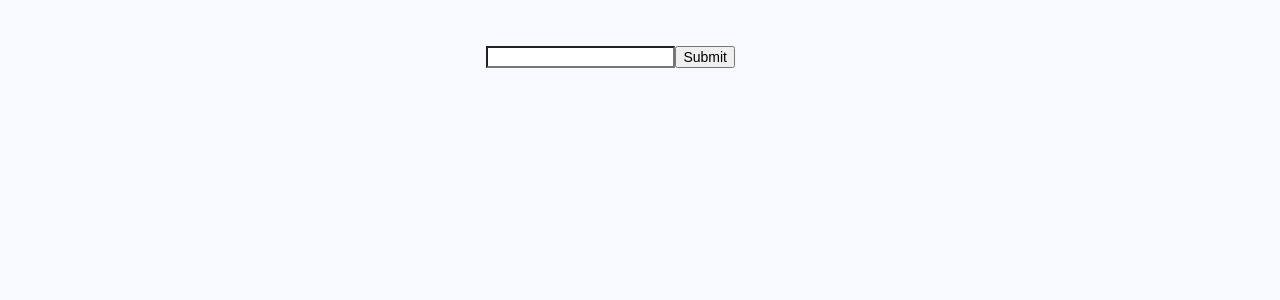
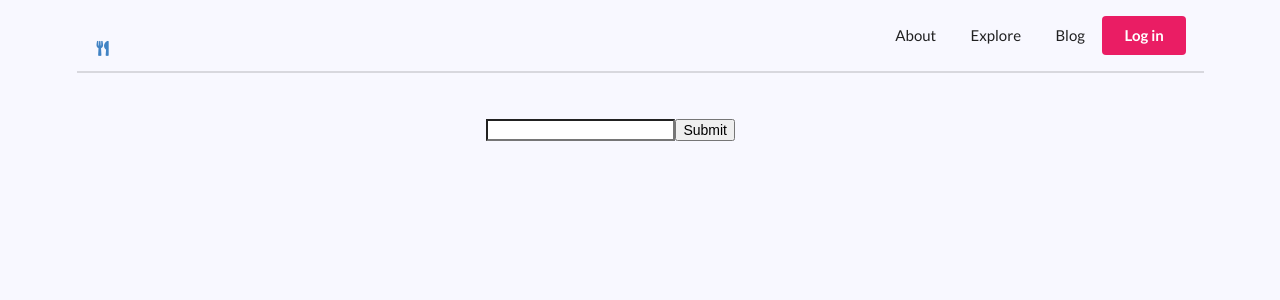
Before and after one commit to zzmarkzz321/Send-Fudes, a React app: page / in a window 1280 px wide. Shown: the top 300 px of the page. Built offline with nearby package versions, Linux system fonts and the light colour scheme.

Commit message:
routing 👌

```diff
--- a/src/client/src/components/App.js
+++ b/src/client/src/components/App.js
@@ -1,58 +1,15 @@
 import React, { Component } from 'react';
-import { BrowserRouter, Route, Link } from 'react-router-dom';
-import { About, Login } from './pages/';
-import Navigation from './navigation';
+import { Navigation, Main } from './index';
+
 
 
 export default class App extends Component {
 
-    constructor(props) {
-        super(props);
-        this.state = {
-            search_value: ''
-        };
-
-        this.handleChange = this.handleChange.bind(this);
-        this.handleSubmit = this.handleSubmit.bind(this);
-    }
-
-    handleChange(event) {
-        this.setState({
-            search_value: event.target.value
-        });
-    }
-
-    handleSubmit(event) {
-        alert('A name was submitted: ' + this.state.search_value);
-        event.preventDefault();
-    }
-
     render() {
         return (
             <div>
-                <div className="ui vertical masthead center aligned segment">
-
-                    {/*<Navigation/>*/}
-
-                    {/*<Route exact path="/" component={ App }/>*/}
-                    {/*<Route path="/about" component={ About }/>*/}
-                    {/*<Route path="/login" component={ Login }/>*/}
-
-                    <div className = "Verification">
-                        <div className="ui category search">
-                            <div className="ui icon input">
-                                <form onSubmit={this.handleSubmit}>
-                                    <label>
-                                        <input type="text" value={this.state.search_value} onChange={this.handleChange} />
-                                    </label>
-                                    <input type="submit" value="Submit" />
-                                </form>
-                            </div>
-                            <div className="results"></div>
-                        </div>
-                    </div>
-
-                </div>
+                <Navigation/>
+                <Main/>
             </div>
             );
     }
--- /dev/null
+++ b/src/client/src/components/Main.js
@@ -0,0 +1,17 @@
+import { Switch, Route } from 'react-router-dom'
+import React, { Component } from 'react';
+import { Home, About, Login } from './pages';
+
+export class Main extends Component {
+    render() {
+        return (
+            <main>
+                <Switch>
+                    <Route exact path="/" component={ Home }/>
+                    <Route path="/about" component={ About }/>
+                    <Route path="/login" component={ Login }/>
+                </Switch>
+            </main>
+        )
+    }
+}
--- a/src/client/src/components/index.js
+++ b/src/client/src/components/index.js
@@ -1 +1,2 @@
 export * from './navigation';
+export * from './Main';
--- a/src/client/src/components/navigation.js
+++ b/src/client/src/components/navigation.js
@@ -1,13 +1,16 @@
 import React, { Component } from 'react';
+import { Link } from 'react-router-dom';
 
-export const Navigation = () => (
+export class Navigation extends Component {
+    render() {
+        return (
             <div className="ui container">
                 <div className="ui large secondary pointing menu">
                     <a className="toc item">
                         <i className="sidebar icon"></i>
                     </a>
                     <div className="left item">
-                <i className="food icon"></i>
+                        <Link to="/"><i className="food icon"></i></Link>
                     </div>
                     <div className="right item">
                         <Link to="/about" className="item">About</Link>
@@ -17,4 +20,6 @@ export const Navigation = () => (
                     </div>
                 </div>
             </div>
-);
+        )
+    }
+};
--- a/src/client/src/components/pages/about.js
+++ b/src/client/src/components/pages/about.js
@@ -1,6 +1,6 @@
 import React, { Component } from 'react';
 
-export default class About extends Component {
+export class About extends Component {
     render() {
         return (
             <div>
--- a/src/client/src/components/pages/home.js
+++ b/src/client/src/components/pages/home.js
@@ -1,34 +1,29 @@
 import React, { Component } from 'react';
 
-export default class Home extends Component {
+export class Home extends Component {
+    constructor(props) {
+        super(props);
+        this.state = {
+            search_value: ''
+        };
+
+        this.handleChange = this.handleChange.bind(this);
+        this.handleSubmit = this.handleSubmit.bind(this);
+    }
+
+    handleChange(event) {
+        this.setState({
+            search_value: event.target.value
+        });
+    }
+
+    handleSubmit(event) {
+        alert('A name was submitted: ' + this.state.search_value);
+        event.preventDefault();
+    }
     render() {
         return (
             <div className="ui vertical masthead center aligned segment">
-                <div className="ui container">
-                    <div className="ui large secondary pointing menu">
-                        <a className="toc item">
-                            <i className="sidebar icon"></i>
-                        </a>
-                        <div className="left item">
-                            <i className="food icon"></i>
-                        </div>
-                        <div className="right item">
-                            <Link to="/about" className="item">About</Link>
-                            <a className="item">Explore</a>
-                            <a className="item">Blog</a>
-                            <Link to="/login" className="ui button">Log in</Link>
-                        </div>
-                    </div>
-                </div>
-
-                <Route exact path="/" component={ App }/>
-                <Route path="/about" component={ About }/>
-                <Route path="/login" component={ Login }/>
-
-
-                <br/><br/>
-                <button className="ui button" type="submit">Send Verification Key! ✊🏻 </button>
-                <br/>
 
                 <div className = "Verification">
                     <div className="ui category search">
--- a/src/client/src/components/pages/index.js
+++ b/src/client/src/components/pages/index.js
@@ -1,2 +1,3 @@
 export * from './login';
 export * from './about';
+export * from './home';
--- a/src/client/src/index.js
+++ b/src/client/src/index.js
@@ -4,7 +4,6 @@
 import React from 'react'
 import { render } from 'react-dom'
 import { BrowserRouter } from 'react-router-dom';
-
 import App from './components/App';
 import './styles/styles.css';
 
```
Lines whose indentation alone changed are shown as unchanged.
